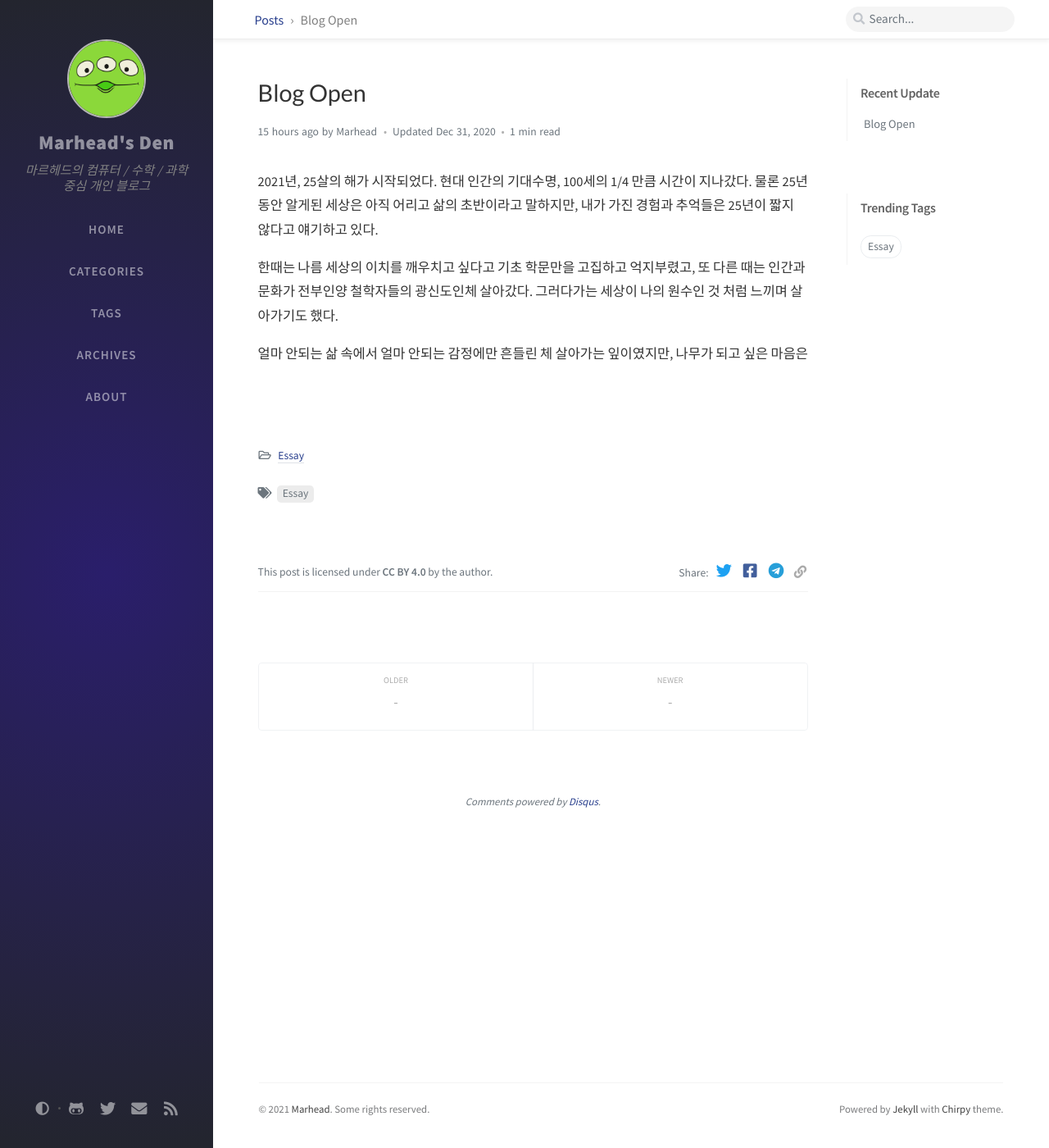
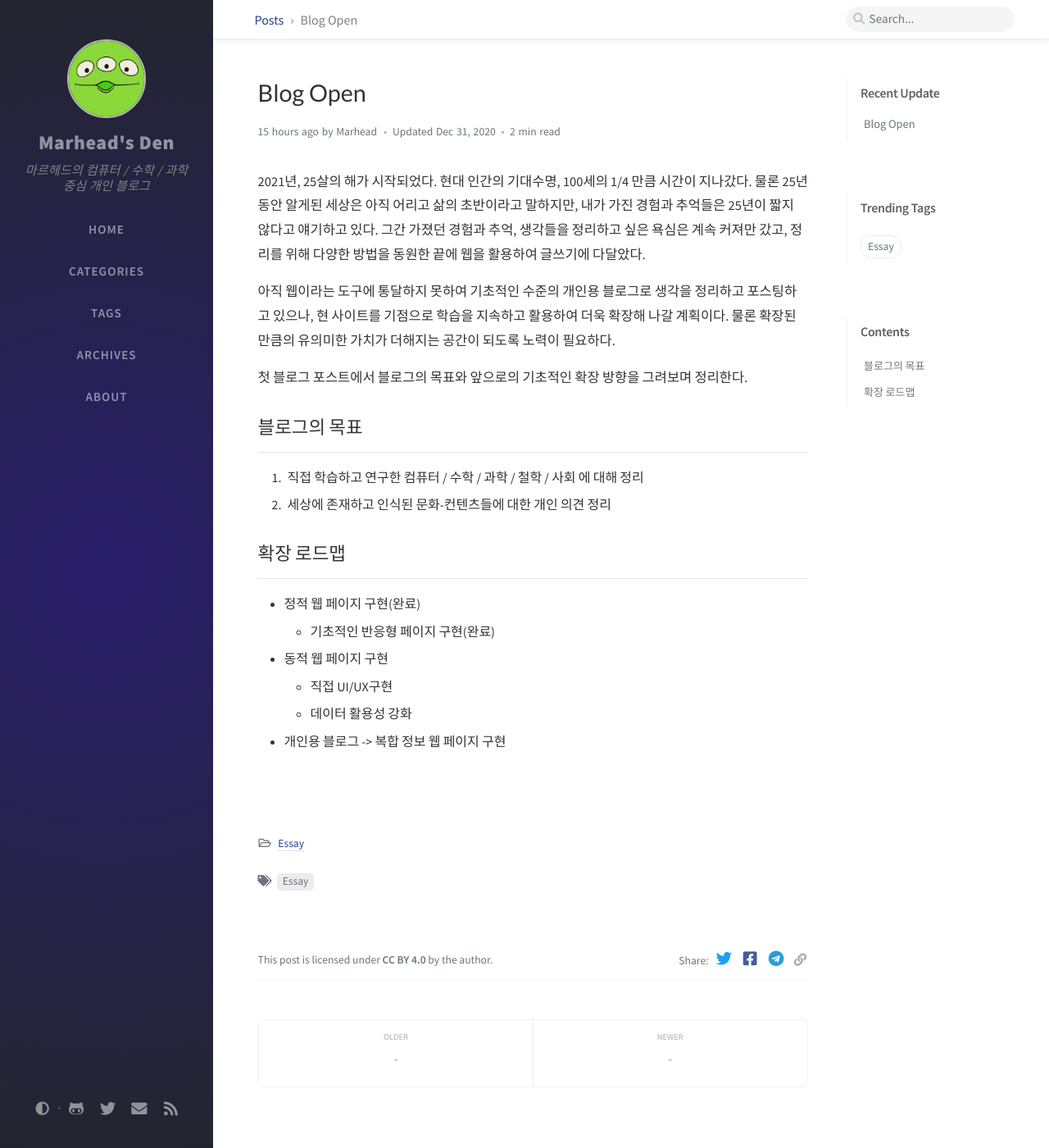
Before and after one commit to Marhead/Marhead.github.io, a Jekyll site: the page built from _posts/2021-01-05-first-post.md, in a window 1280 px wide and 1400 px high. Shown: the whole window at 82% size. Built offline with Jekyll 4.4.1, drawn with Linux system fonts in a browser that asks for light colours; nearby versions of some CDN libraries; comment, search, counter and statistics services are not loaded.

Commit message:
Update 2021-01-05-first-post.md

```diff
--- a/_posts/2021-01-05-first-post.md
+++ b/_posts/2021-01-05-first-post.md
@@ -9,8 +9,22 @@ tags:
 last_modified_at: 2021-01-01
 ---
 
-2021년, 25살의 해가 시작되었다. 현대 인간의 기대수명, 100세의 1/4 만큼 시간이 지나갔다. 물론 25년 동안 알게된 세상은 아직 어리고 삶의 초반이라고 말하지만, 내가 가진 경험과 추억들은 25년이 짧지 않다고 얘기하고 있다.
+2021년, 25살의 해가 시작되었다. 현대 인간의 기대수명, 100세의 1/4 만큼 시간이 지나갔다. 물론 25년 동안 알게된 세상은 아직 어리고 삶의 초반이라고 말하지만, 내가 가진 경험과 추억들은 25년이 짧지 않다고 얘기하고 있다. 그간 가졌던 경험과 추억, 생각들을 정리하고 싶은 욕심은 계속 커져만 갔고, 정리를 위해 다양한 방법을 동원한 끝에 웹을 활용하여 글쓰기에 다달았다.
 
-한때는 나름 세상의 이치를 깨우치고 싶다고 기초 학문만을 고집하고 억지부렸고, 또 다른 때는 인간과 문화가 전부인양 철학자들의 광신도인체 살아갔다. 그러다가는 세상이 나의 원수인 것 처럼 느끼며 살아가기도 했다.
+아직 웹이라는 도구에 통달하지 못하여 기초적인 수준의 개인용 블로그로 생각을 정리하고 포스팅하고 있으나, 현 사이트를 기점으로 학습을 지속하고 활용하여 더욱 확장해 나갈 계획이다. 물론 확장된 만큼의 유의미한 가치가 더해지는 공간이 되도록 노력이 필요하다.
 
-얼마 안되는 삶 속에서 얼마 안되는 감정에만 흔들린 체 살아가는 잎이였지만, 나무가 되고 싶은 마음은
+첫 블로그 포스트에서 블로그의 목표와 앞으로의 기초적인 확장 방향을 그려보며 정리한다.
+
+## 블로그의 목표
+---
+1. 직접 학습하고 연구한 컴퓨터 / 수학 / 과학 / 철학 / 사회 에 대해 정리
+2. 세상에 존재하고 인식된 문화-컨텐츠들에 대한 개인 의견 정리
+
+## 확장 로드맵
+---
+- 정적 웹 페이지 구현(완료)
+  - 기초적인 반응형 페이지 구현(완료)
+- 동적 웹 페이지 구현
+  - 직접 UI/UX구현
+  - 데이터 활용성 강화
+- 개인용 블로그 -> 복합 정보 웹 페이지 구현
```
